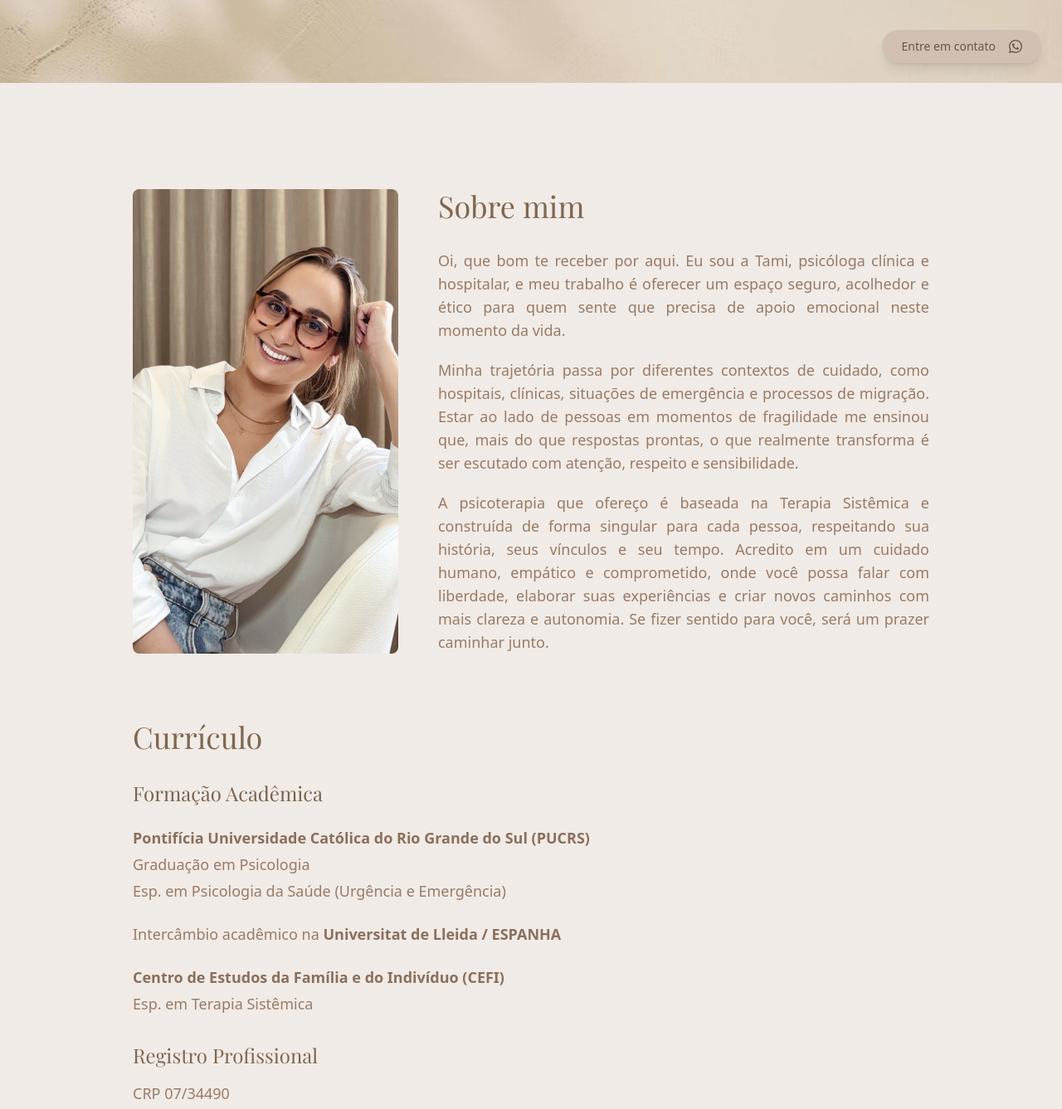
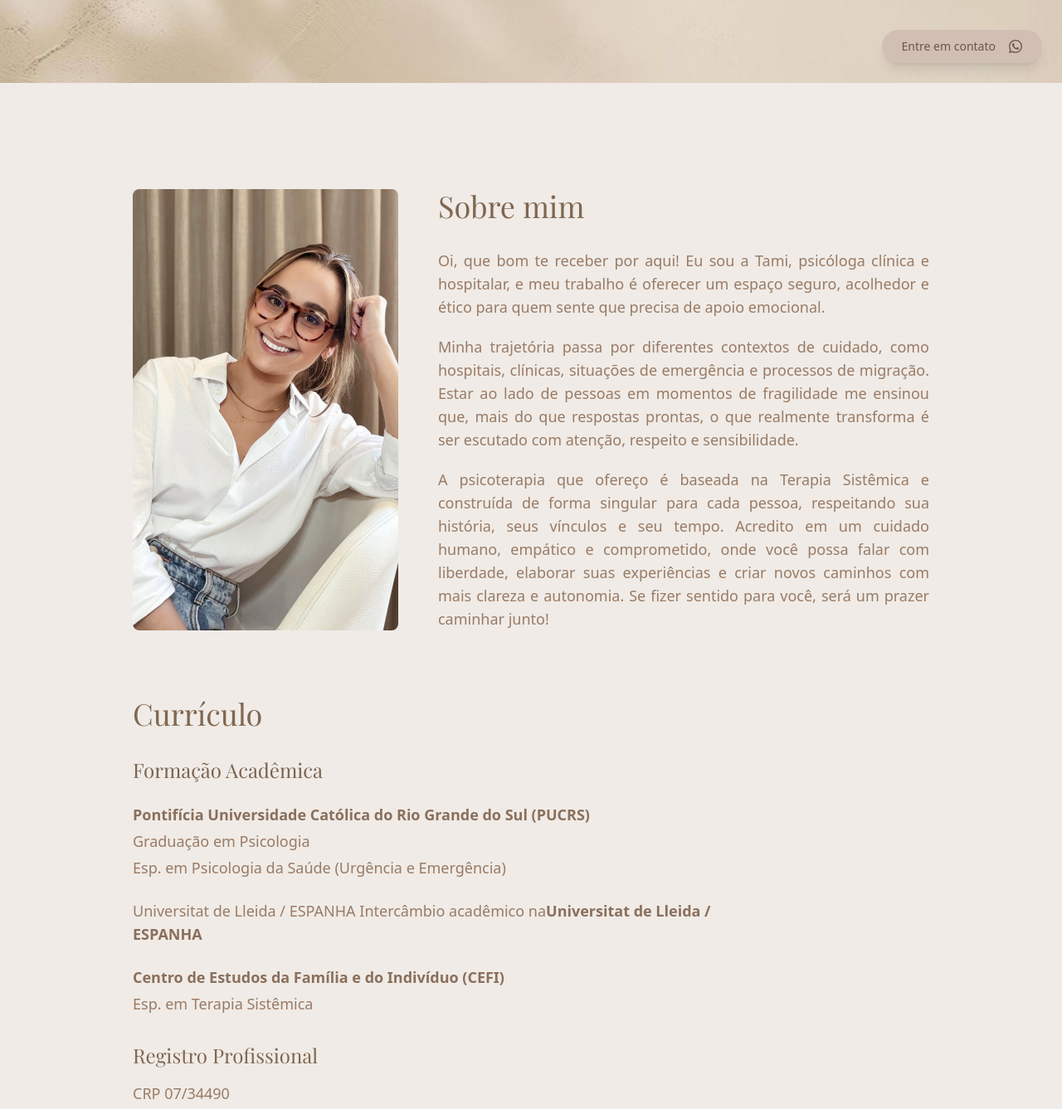
Before and after one commit to tamiberti/tamiberti, a React (Vite) app: page / in a window 1280 px wide. Shown: the part 700-2037 px from the top of the page at 83% size. Built offline with nearby package versions, Linux system fonts and the light colour scheme; a web font is replaced by a local one.

Commit message:
Visual edit in Lovable
Edited UI in Lovable

```diff
--- a/src/components/About.tsx
+++ b/src/components/About.tsx
@@ -13,17 +13,13 @@ const About = () => {
                 Sobre mim
               </h2>
               <div className="space-y-5 text-base md:text-lg leading-relaxed">
-              <p className="text-muted-foreground font-light text-justify">
-                  Oi, que bom te receber por aqui. Eu sou a Tami, psicóloga clínica e hospitalar, e meu trabalho é oferecer um espaço seguro, acolhedor e ético para quem sente que precisa de apoio emocional neste momento da vida.
-                </p>
+              <p className="text-muted-foreground font-light text-justify">Oi, que bom te receber por aqui! Eu sou a Tami, psicóloga clínica e hospitalar, e meu trabalho é oferecer um espaço seguro, acolhedor e ético para quem sente que precisa de apoio emocional.</p>
 
                 <p className="text-muted-foreground font-light text-justify">
                   Minha trajetória passa por diferentes contextos de cuidado, como hospitais, clínicas, situações de emergência e processos de migração. Estar ao lado de pessoas em momentos de fragilidade me ensinou que, mais do que respostas prontas, o que realmente transforma é ser escutado com atenção, respeito e sensibilidade.
                 </p>
 
-                <p className="text-muted-foreground font-light text-justify">
-                  A psicoterapia que ofereço é baseada na Terapia Sistêmica e construída de forma singular para cada pessoa, respeitando sua história, seus vínculos e seu tempo. Acredito em um cuidado humano, empático e comprometido, onde você possa falar com liberdade, elaborar suas experiências e criar novos caminhos com mais clareza e autonomia. Se fizer sentido para você, será um prazer caminhar junto.
-                </p>
+                <p className="text-muted-foreground font-light text-justify">A psicoterapia que ofereço é baseada na Terapia Sistêmica e construída de forma singular para cada pessoa, respeitando sua história, seus vínculos e seu tempo. Acredito em um cuidado humano, empático e comprometido, onde você possa falar com liberdade, elaborar suas experiências e criar novos caminhos com mais clareza e autonomia. Se fizer sentido para você, será um prazer caminhar junto!</p>
               </div>
             </div>
           </div>
@@ -53,8 +49,8 @@ const About = () => {
                 </div>
 
                 <div className="space-y-1">
-                  <p className="text-base md:text-lg leading-relaxed text-muted-foreground font-light">
-                    Intercâmbio acadêmico na <span className="font-semibold text-foreground">Universitat de Lleida / ESPANHA</span>
+                  <p className="text-base md:text-lg leading-relaxed text-muted-foreground font-light">Universitat de Lleida / ESPANHA
+Intercâmbio acadêmico na<span className="font-semibold text-foreground">Universitat de Lleida / ESPANHA</span>
                   </p>
                 </div>
 
```
